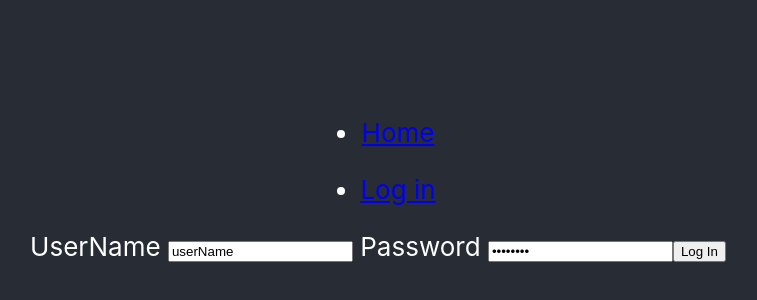
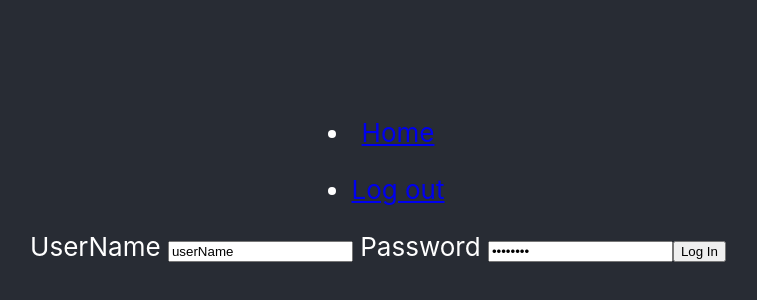
Before and after one commit to MohamudMussa/REACT-practice, a React (Create React App) app in the folder reapp/: page / in a window 1280 px wide. Before the commit this address led to /login. Shown: the part 224-524 px from the top of the page, without its empty margins (262-1019 px from the left). Built offline with nearby package versions, Linux system fonts and the light colour scheme.

Commit message:
Update App.js

```diff
--- a/reapp/src/App.js
+++ b/reapp/src/App.js
@@ -19,7 +19,7 @@ function App() {
 
               <ul>
                 <li>
-                  <NavLink to="/login"> Log in</NavLink>
+                  <NavLink to="/login"> Log out</NavLink>
                 </li>
               </ul>
 
@@ -32,7 +32,7 @@ function App() {
 
             </Route>
 
-            <Route path="/login">
+            <Route path="/">
               <Form />
             </Route>
 
```
